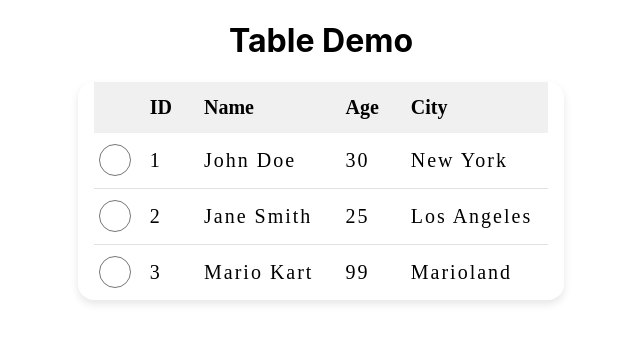
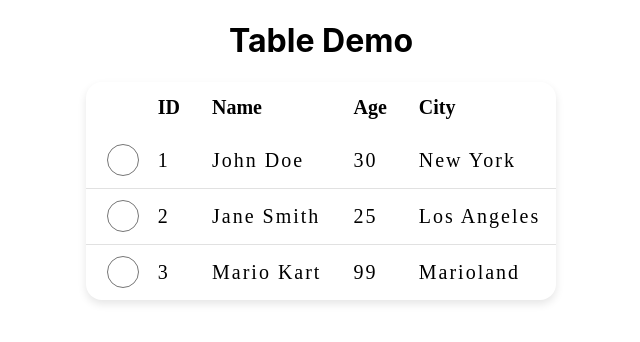
Before and after one commit to DJPajares/custom-react-table-component, a React (Create React App) app: page / in a window 1280 px wide. Shown: the top 342 px of the page, without its empty margins (319-959 px from the left). Built offline with nearby package versions, Linux system fonts and the light colour scheme.

Commit message:
style: update styling

```diff
--- a/src/components/table/Table.tsx
+++ b/src/components/table/Table.tsx
@@ -134,8 +134,8 @@ const styles = {
   },
   tableStyle: {
     display: 'table',
-    paddingLeft: 16,
-    paddingRight: 16,
+    // paddingLeft: 16,
+    // paddingRight: 16,
     userSelect: 'none'
   }
 };
--- a/src/components/table/modified/TableBody.tsx
+++ b/src/components/table/modified/TableBody.tsx
@@ -114,6 +114,7 @@ const styles = {
     verticalAlign: 'middle',
     paddingTop: 8,
     paddingBottom: 8,
+    paddingLeft: 16,
     borderTop: rowIdx === 0 ? '' : '1px solid #E1E1E1',
     backgroundColor: isSelected ? '#EFEDFD' : 'transparent',
     cursor: 'pointer'
@@ -138,7 +139,8 @@ const styles = {
     borderTop: rowIdx === 0 ? '' : '1px solid #E1E1E1',
     paddingTop: 8,
     paddingBottom: 8,
-    paddingLeft: !isSelectable && idx === 0 ? 0 : 16,
+    // paddingLeft: !isSelectable && idx === 0 ? 0 : 16,
+    paddingLeft: 16,
     paddingRight: 16,
     fontFamily: 'Avenir-Book',
     fontSize: isMobile ? 14 : 20,
--- a/src/components/table/modified/TableHeader.tsx
+++ b/src/components/table/modified/TableHeader.tsx
@@ -5,7 +5,6 @@ type TableHeaderProps = {
 };
 
 const TableHeader = ({ isSelectable }: TableHeaderProps) => {
-  console.log('isSelectable', isSelectable);
   return (
     <div style={styles.headerStyle as CSSProperties}>
       <div style={styles.headerRowStyle as CSSProperties}>
@@ -34,11 +33,12 @@ const styles = {
   },
   cellStyle: ({ isSelectable }: { isSelectable: boolean }) => ({
     display: 'table-cell',
-    backgroundColor: '#f0f0f0',
+    // backgroundColor: '#f0f0f0',
     cursor: 'pointer',
     paddingTop: 8,
     paddingBottom: 8,
-    paddingLeft: isSelectable ? 16 : 0,
+    // paddingLeft: isSelectable ? 16 : 0,
+    paddingLeft: 16,
     paddingRight: 16,
     fontFamily: 'Avenir-Heavy',
     fontWeight: 700,
--- a/src/components/table/standard/TableBody.tsx
+++ b/src/components/table/standard/TableBody.tsx
@@ -89,6 +89,7 @@ const styles = {
     verticalAlign: 'middle',
     paddingTop: 8,
     paddingBottom: 8,
+    paddingLeft: 16,
     borderTop: rowIdx === 0 ? '' : '1px solid #E1E1E1',
     backgroundColor: isSelected ? '#EFEDFD' : 'transparent',
     cursor: 'pointer'
@@ -111,7 +112,8 @@ const styles = {
     borderTop: rowIdx === 0 ? '' : '1px solid #E1E1E1',
     paddingTop: 8,
     paddingBottom: 8,
-    paddingLeft: !isSelectable && idx === 0 ? 0 : 16,
+    // paddingLeft: !isSelectable && idx === 0 ? 0 : 16,
+    paddingLeft: 16,
     paddingRight: 16,
     fontFamily: 'Avenir-Book',
     fontSize: isMobile ? 14 : 20,
--- a/src/components/table/standard/TableHeader.tsx
+++ b/src/components/table/standard/TableHeader.tsx
@@ -62,21 +62,20 @@ const TableHeader = ({ isMobile, columns, onSort }: TableHeaderProps) => {
 
 const styles = {
   headerStyle: {
-    display: 'table-header-group',
-    margin: -16
+    display: 'table-header-group'
   },
   headerRowStyle: {
-    display: 'table-row',
-    margin: -16
+    display: 'table-row'
   },
   cellStyle: ({ isMobile, idx }: { isMobile: boolean; idx: number }) => ({
     display: 'table-cell',
-    backgroundColor: '#f0f0f0',
+    // backgroundColor: '#f0f0f0',
     textAlign: 'justify',
     cursor: 'pointer',
     paddingTop: 8,
     paddingBottom: 8,
-    paddingLeft: idx === 0 ? 0 : 16,
+    // paddingLeft: idx === 0 ? 0 : 16,
+    paddingLeft: 16,
     paddingRight: 16,
     fontFamily: 'Avenir-Heavy',
     fontSize: isMobile ? 14 : 20,
```
Also changed, not shown: 2 other files (tests, documents, lock files or other folders).
